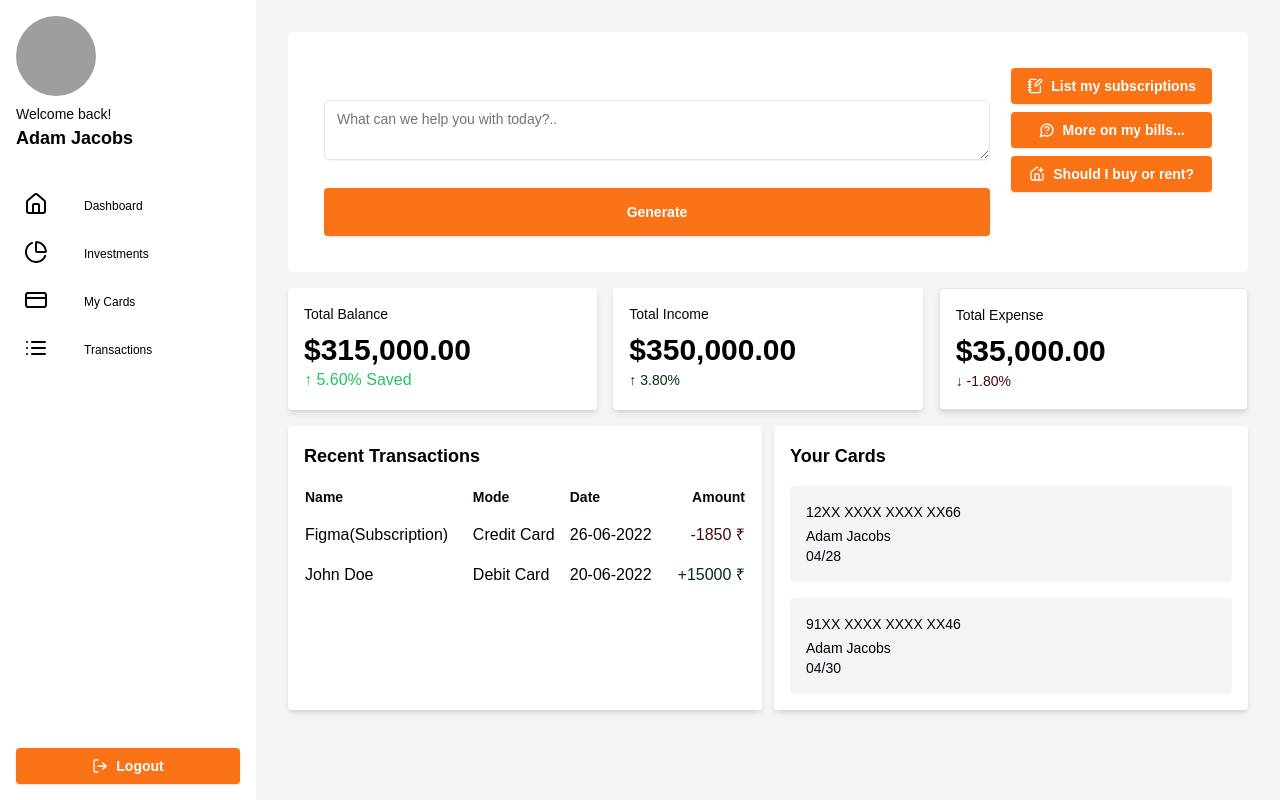
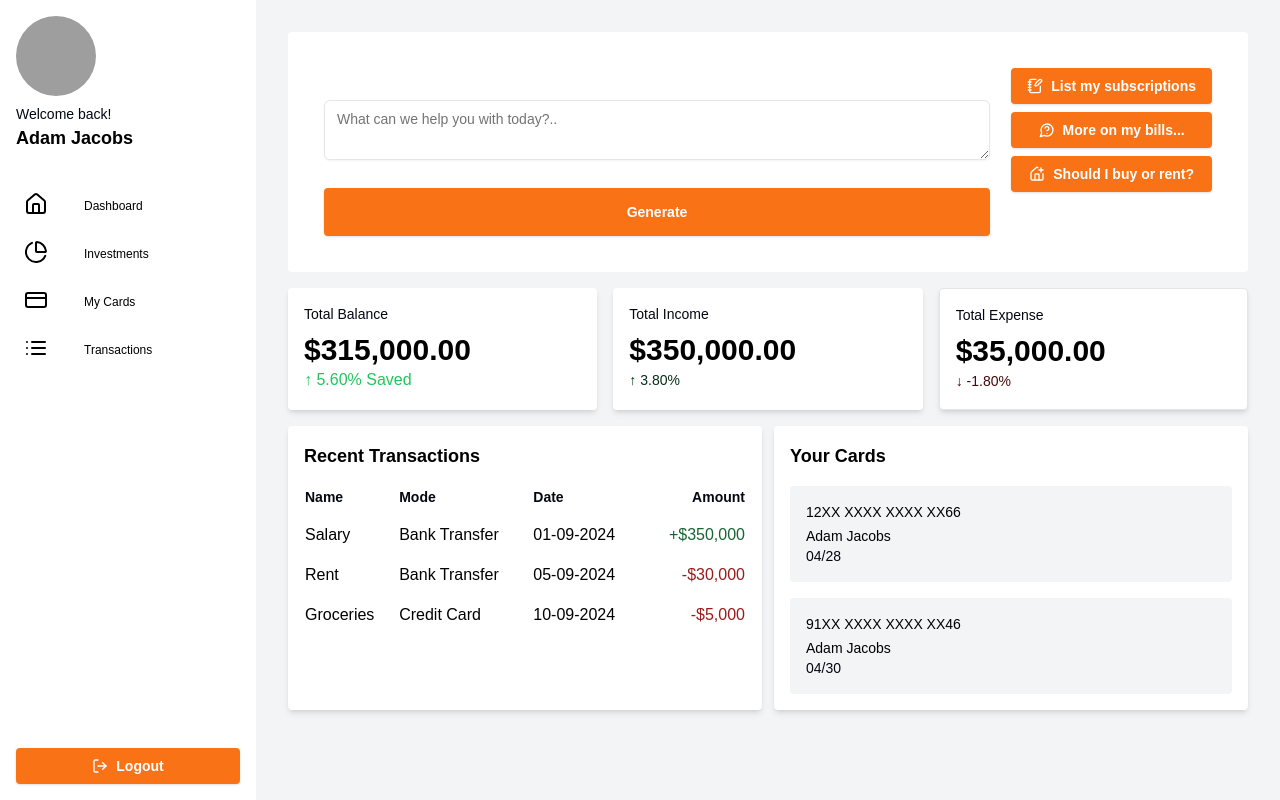
Before and after one commit to Studio1HQ/money-guard, a Next.js app: page / in a window 1280 px wide. Built offline with nearby package versions, Linux system fonts and the light colour scheme; grey boxes are pictures that could not be loaded.

Commit message:
feat: add transaction data

```diff
--- a/components/features/RecentTransactions.tsx
+++ b/components/features/RecentTransactions.tsx
@@ -1,13 +1,35 @@
 "use client";
+import React from "react";
 import { useFinancialStore } from "@/store/useNebius";
 import { useEffect } from "react";
 
 export const RecentTransactions = () => {
   const { fetchTransactions, transactions } = useFinancialStore();
-  console.log(transactions);
+
   useEffect(() => {
     fetchTransactions();
-  }, [fetchTransactions, transactions]);
+  }, [fetchTransactions]);
+
+  const formatAmount = (amount: number) => {
+    const absAmount = Math.abs(amount);
+    const formattedAmount = new Intl.NumberFormat("en-US", {
+      style: "currency",
+      currency: "USD",
+      minimumFractionDigits: 0,
+    }).format(absAmount);
+    return amount < 0 ? `-${formattedAmount}` : `+${formattedAmount}`;
+  };
+
+  const formatDate = (dateString: string) => {
+    const date = new Date(dateString);
+    return date
+      .toLocaleDateString("en-US", {
+        day: "2-digit",
+        month: "2-digit",
+        year: "numeric",
+      })
+      .replace(/\//g, "-");
+  };
 
   return (
     <div className="bg-white shadow-md p-4 w-full rounded">
@@ -23,18 +45,20 @@ export const RecentTransactions = () => {
             </tr>
           </thead>
           <tbody>
-            <tr>
-              <td className="py-2">Figma(Subscription)</td>
-              <td>Credit Card</td>
-              <td>26-06-2022</td>
-              <td className="text-right text-red-950">-1850 ₹</td>
-            </tr>
-            <tr>
-              <td className="py-2">John Doe</td>
-              <td>Debit Card</td>
-              <td>20-06-2022</td>
-              <td className="text-right text-green-950">+15000 ₹</td>
-            </tr>
+            {transactions.map((transaction) => (
+              <tr key={transaction.id}>
+                <td className="py-2">{transaction.name}</td>
+                <td>{transaction.mode}</td>
+                <td>{formatDate(transaction.date)}</td>
+                <td
+                  className={`text-right ${
+                    transaction.amount < 0 ? "text-red-800" : "text-green-800"
+                  }`}
+                >
+                  {formatAmount(transaction.amount)}
+                </td>
+              </tr>
+            ))}
           </tbody>
         </table>
       </div>
--- a/components/features/TotalBalance.tsx
+++ b/components/features/TotalBalance.tsx
@@ -2,7 +2,7 @@ export const TotalBalance = () => {
   return (
     <div className="bg-gray-300 p-4 rounded">
       <h4 className="text-sm text-gray-950 mb-2">Total Balance</h4>
-      <p className="text-2xl font-bold">₹ 1,80,000.00</p>
+      <p className="text-2xl font-bold">$ 1,80,000.00</p>
       <span className="text-green-950 text-sm">↑ 5.60 Saved</span>
     </div>
   );
```
